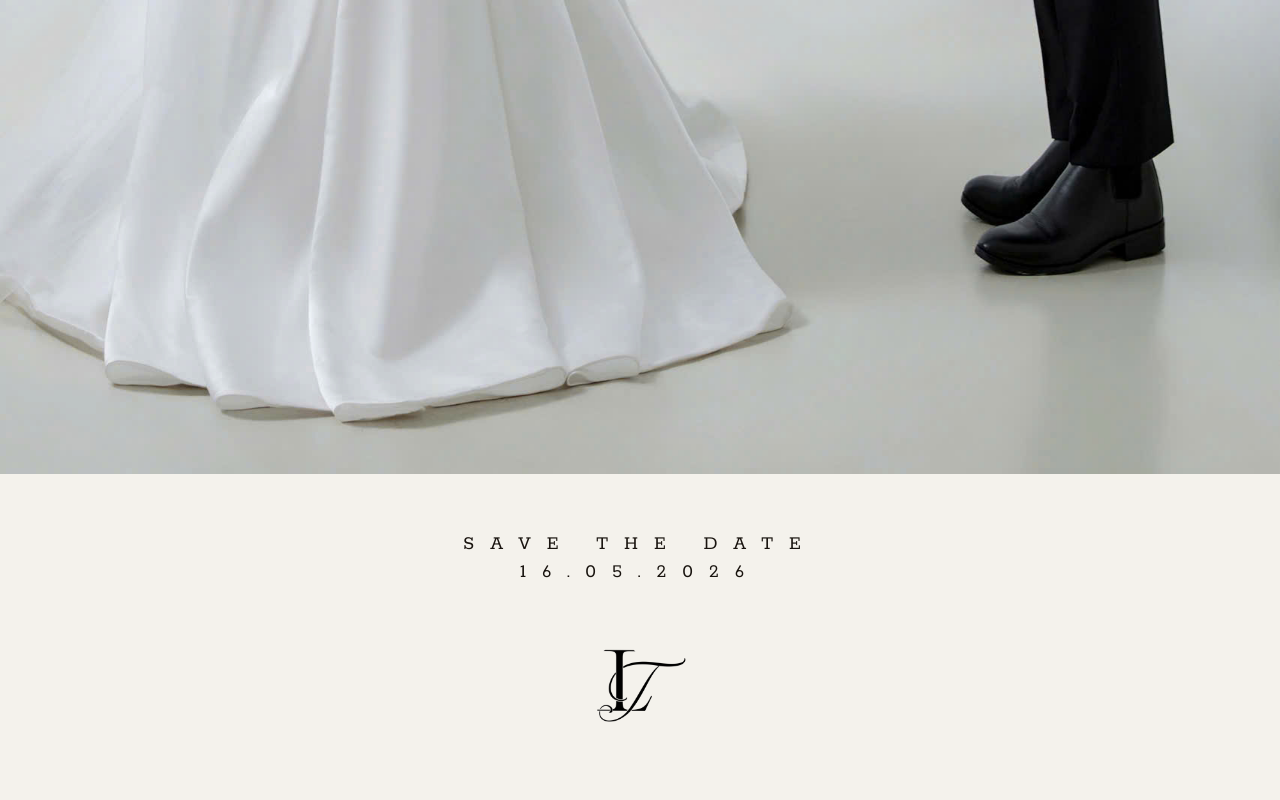
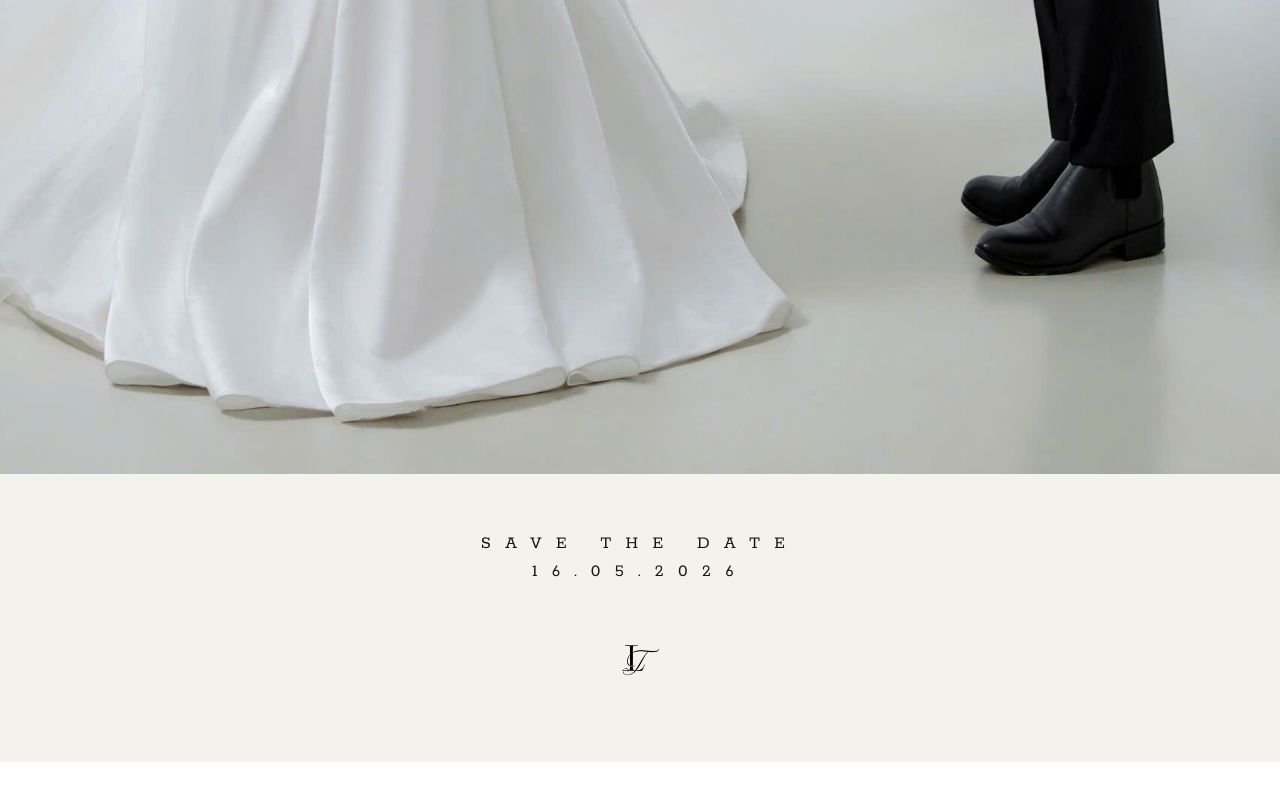
Before and after one commit to legiahanphamm/loctramwedding, a Next.js app: page / in a window 1280 px wide. Shown: the part 10199-10999 px from the top of the page. After the commit the page ends 10961 px from the top, so only its background shows below. Built offline with nearby package versions, Linux system fonts and the light colour scheme; a web font is replaced by a local one.

Commit message:
update logo

```diff
--- a/app/page.tsx
+++ b/app/page.tsx
@@ -319,12 +319,12 @@ export default function Home() {
         </div>
 
         <div className="mx-auto mt-10 sm:mt-14 mb-10 sm:mb-14 w-full max-w-5xl px-5 text-center sm:px-8 md:px-10">
-          <p className="font-serif tracking-[0.5em] sm:tracking-[0.8em] text-lg sm:text-xl font-bold">
+          <p className="font-serif tracking-[0.5em] sm:tracking-[0.8em] text-lg sm:text-lg font-bold">
             SAVE THE DATE
             <br />
             16.05.2026
           </p>
-          <div className="mx-auto mt-10 sm:mt-14 mb-2 w-20 sm:mb-6 sm:w-24">
+          <div className="mx-auto mt-10 sm:mt-14 mb-2 w-14 sm:mb-6 sm:w-10">
             <Image
               src="/logo/ĐEN.png"
               alt="Wedding logo"
```
